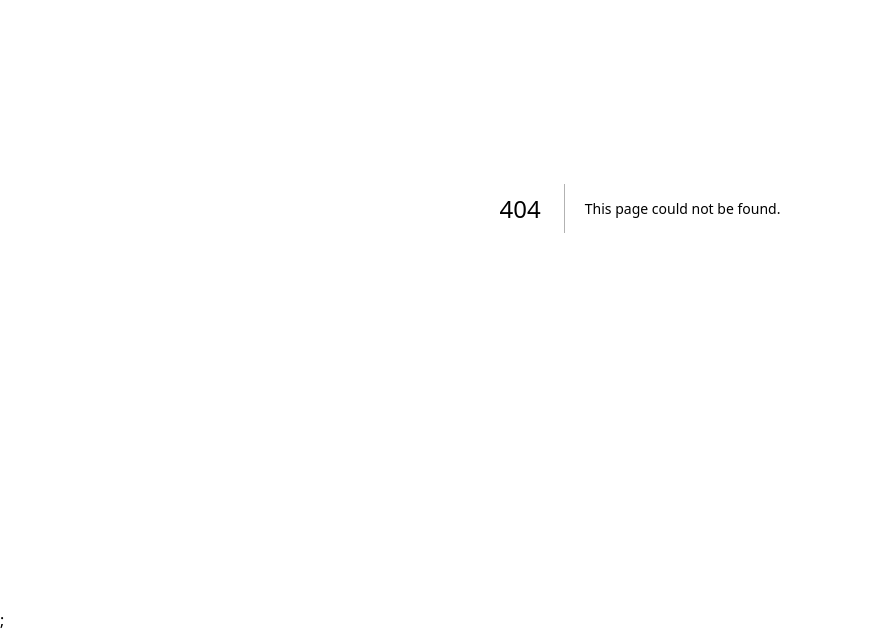
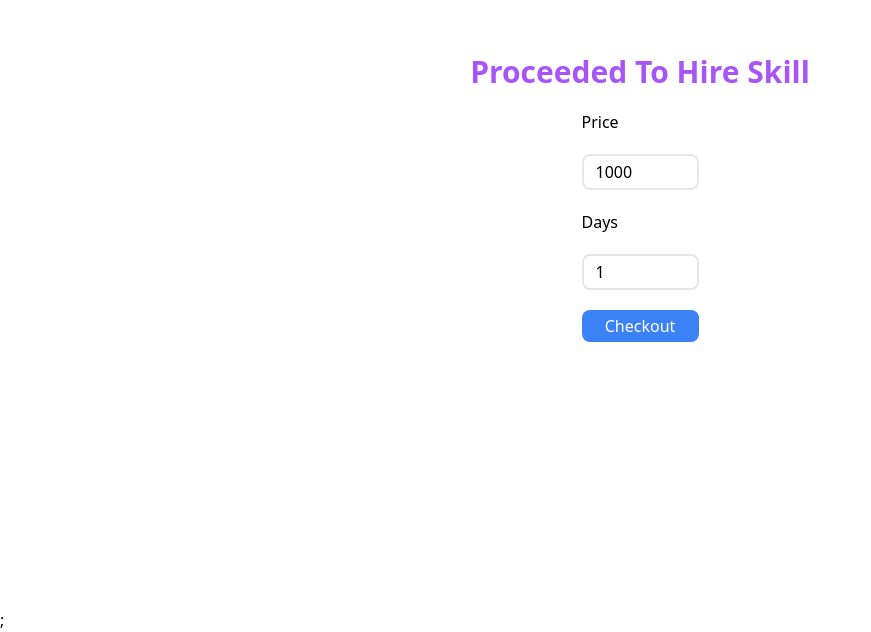
Before and after one commit to inderjitshahi/Dihadi, a Next.js app: page /payment in a window 1280 px wide. Before the commit this address had no page. Shown: the part 192-824 px from the top of the page, without its empty margins (0-871 px from the left). Built offline with nearby package versions, Linux system fonts and the light colour scheme; what tw-elements would draw is missing.

Commit message:
added payment page

```diff
--- /dev/null
+++ b/components/Payment.js
@@ -0,0 +1,22 @@
+import { useRouter } from 'next/router';
+import React, { useState } from 'react';
+
+function Payment(props) {
+    const [price, setPrice] = useState(1000);
+    const [days, setDays] = useState(1);
+    const router=useRouter();
+    return (
+        <div className='my-5 flex space-y-5 flex-col'>
+            <label htmlFor='price'>Price</label>
+            <p className='border-2 px-3 py-1 rounded-lg' >{price}</p>
+            <label htmlFor='days'>Days</label>
+            <input placeholder='days' value={days} className='border-2 px-3 py-1 rounded-lg' type={'number'} onChange={(e) => { setDays(e.target.value); setPrice((+days) * 1000); }} min={1} max={365} />
+            <button text="Login" data-mdb-ripple="true"
+                data-mdb-ripple-color="light" className='bg-blue-500 px-5 py-1 rounded-lg text-white' onClick={() => {
+                    router.push('/');
+                }} >Checkout</button>
+        </div>
+    );
+}
+
+export default Payment;
--- /dev/null
+++ b/pages/payment.js
@@ -0,0 +1,12 @@
+import Payment from '@/components/Payment';
+import React, { useState } from 'react';
+
+function payment(props) {    return (
+        <div className='flex flex-col items-center justify-center min-h-screen'>
+            <p className='text-purple-500 text-3xl font-semibold'>Proceeded To Hire Skill</p>
+            <Payment/>
+        </div>
+    );
+}
+
+export default payment;
```
Also changed, not shown: public/logo/undraw_secure_login_pdn4.svg (added).
